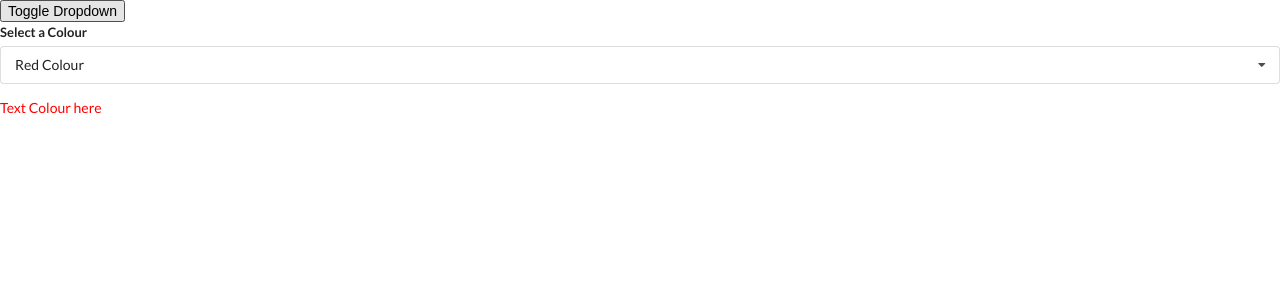
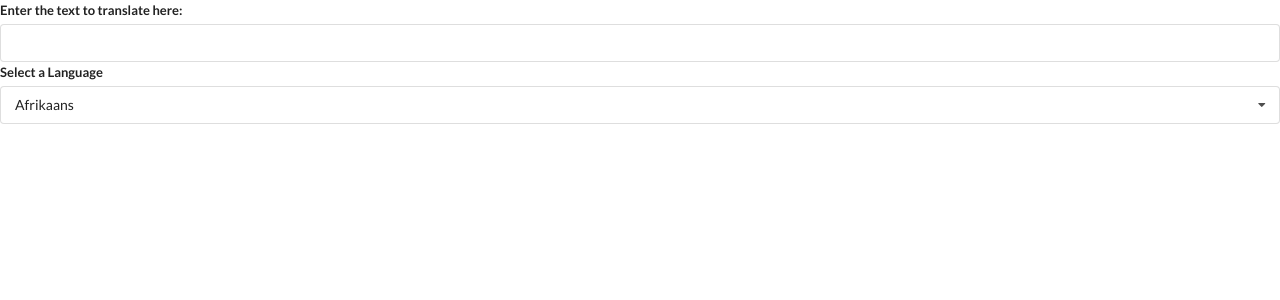
Before and after one commit to StickyFingrs/hooks, a React (Create React App) app: page / in a window 1280 px wide. Shown: the top 300 px of the page. Built offline with nearby package versions, Linux system fonts and the light colour scheme.

Commit message:
Changed app to function for Translate widget

```diff
--- a/src/components/App.js
+++ b/src/components/App.js
@@ -2,6 +2,7 @@
 import Accordion from './Accordion.js';
 import WikipediaSearch from './WikipediaSearch.js';
 import Dropdown from './Dropdown.js';
+import Translate from './Translate.js';
 
 const items = [
 	{
@@ -32,20 +33,11 @@
 		value: "green"
 	}
 ]
+
 const App = () => {
-	const [selected, setSelected] = useState(colourOptions[0]);
-	const [showDropdown, setShowDropdown] = useState(true);
 	return (
 		<div>
-			<button onClick={() => {setShowDropdown(!showDropdown)}}>Toggle Dropdown</button>
-
-			{showDropdown ?
-			<Dropdown
-				selected={selected}
-				onSelectedChange={setSelected}
-				options={colourOptions}
-			/>
-			: null}
+			<Translate/>
 		</div>
 	);
 }
--- a/src/components/Dropdown.js
+++ b/src/components/Dropdown.js
@@ -1,6 +1,6 @@
 import React, {useEffect, useState, useRef} from 'react';
 
-const Dropdown = ({options, selected, onSelectedChange}) => {
+const Dropdown = ({label, options, selected, onSelectedChange}) => {
 	// Determines if dropdown is open or not
 	const [open, setOpen] = useState(false);
 	const ref = useRef();
@@ -46,7 +46,7 @@
 	return (
 		<div ref={ref} className="ui form">
 			<div className="field">
-				<label className="label">Select a Colour</label>
+				<label className="label">{label}</label>
 				<div
 					// Because this onClick event listener only occurs after the event listener in the body,
 					// since this just flips the open boolean to the opposite value, it just
@@ -62,7 +62,6 @@
 					</div>
 				</div>
 			</div>
-			<div style={{ color: `${selected.value}` }}>Text Colour here</div>
 		</div>
 	);
 }
--- /dev/null
+++ b/src/components/Translate.js
@@ -0,0 +1,45 @@
+import React, { useState } from "react";
+import Dropdown from "./Dropdown.js";
+
+const options = [
+	{
+		label: "Afrikaans",
+		value: "af"
+	},
+	{
+		label: "Arabic",
+		value: "ar"
+	},
+	{
+		label: "Hindi",
+		value: "hi"
+	}
+]
+const Translate = () => {
+	const [language, setLanguage] = useState(options[0]);
+	const [text, setText] = useState("");
+
+	return (
+		<div>
+			<div className="ui form">
+				<div className="field">
+					<label htmlFor="translateInput">Enter the text to translate here:</label>
+					<input id="translateInput" value={text} onChange={(event) => {setText(event.target.value)}}/>
+				</div>
+			</div>
+
+			<Dropdown
+				label="Select a Language"
+				options={options}
+				selected={language}
+				onSelectedChange={setLanguage}
+			/>
+
+			<div>
+
+			</div>
+		</div>
+	)
+}
+
+export default Translate;
```
